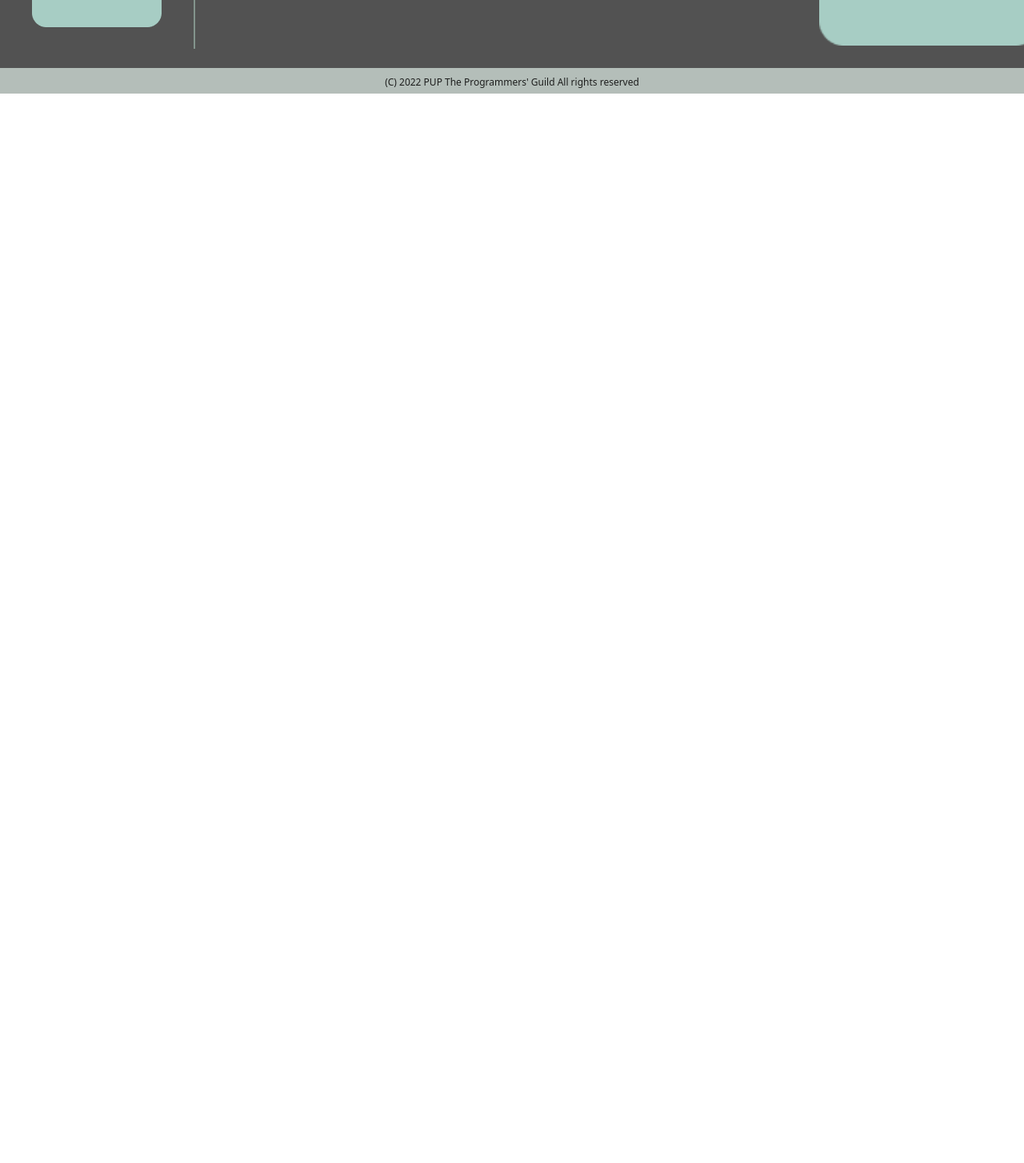
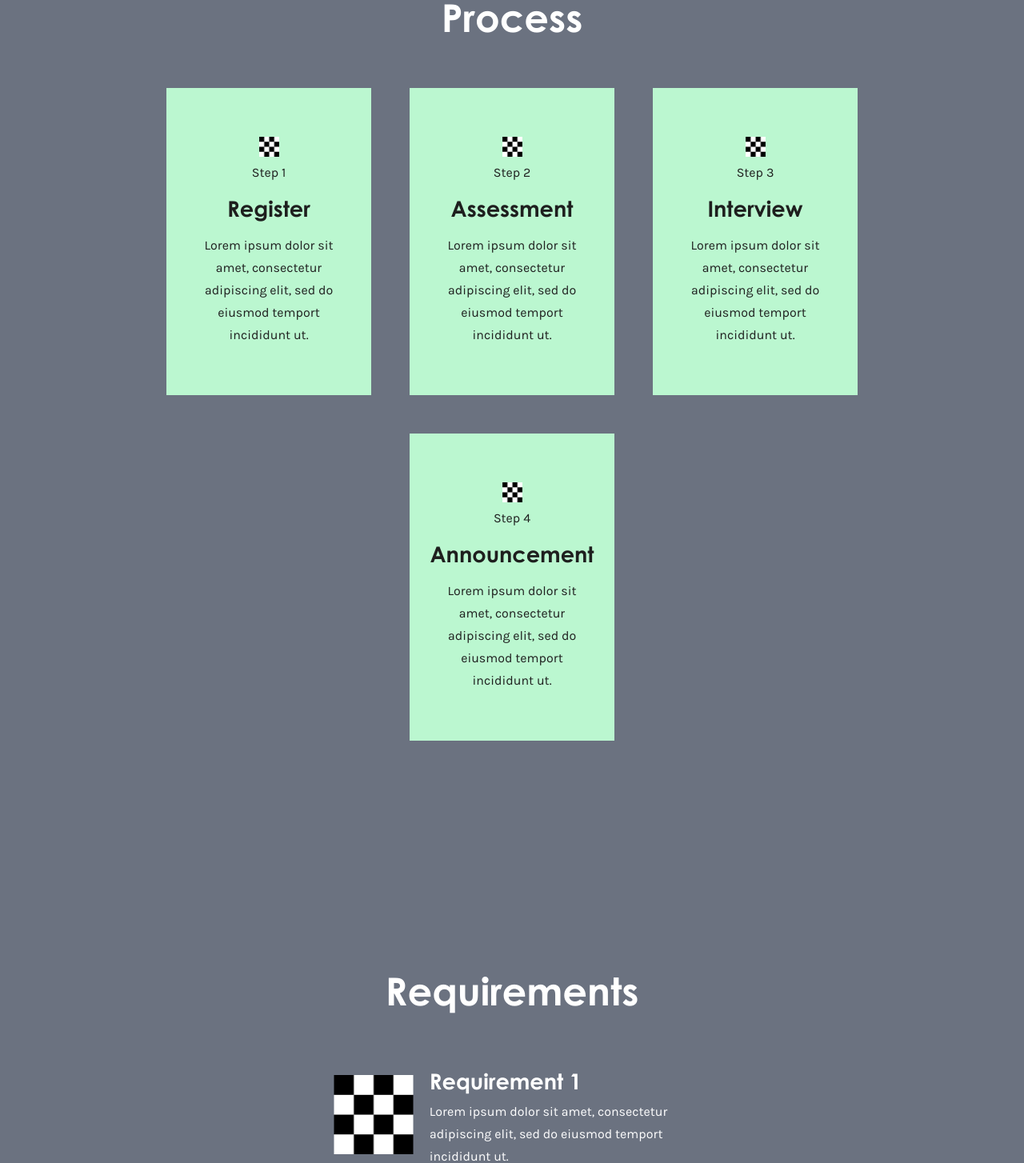
Before and after one commit to PUP-The-Programmers-Guild/TPGWebsite, a Next.js app: page /register in a window 1280 px wide. Shown: the part 1043-2497 px from the top of the page at 80% size. Before the commit the page ends 1160 px from the top, so only its background shows below. Built offline with nearby package versions, Linux system fonts and the light colour scheme; what tailwind-gradient-mask-image would draw is missing.

Commit message:
Added Process Section and Requirements Section
* Added devskolar requirement and process section on the updated dev
* Fix file organization/Type Error/Document Formatting

```diff
--- /dev/null
+++ b/src/components/Devskolar/Process/Process.tsx
@@ -0,0 +1,43 @@
+import React from "react";
+import ProcessBox from "./ProcessBox";
+import Placeholder from "../../../../public/Placeholder2.png";
+
+const processInfo = [
+  {
+    processStep: "Register",
+    processImage: Placeholder,
+    processText: "Lorem ipsum dolor sit amet, consectetur adipiscing elit, sed do eiusmod temport incididunt ut.",
+  },
+  {
+    processStep: "Assessment",
+    processImage: Placeholder,
+    processText: "Lorem ipsum dolor sit amet, consectetur adipiscing elit, sed do eiusmod temport incididunt ut.",
+  },
+  {
+    processStep: "Interview",
+    processImage: Placeholder,
+    processText: "Lorem ipsum dolor sit amet, consectetur adipiscing elit, sed do eiusmod temport incididunt ut.",
+  },
+  {
+    processStep: "Announcement",
+    processImage: Placeholder,
+    processText: "Lorem ipsum dolor sit amet, consectetur adipiscing elit, sed do eiusmod temport incididunt ut.",
+  },
+];
+
+export default function ProcessSection() {
+  return (
+    <section className="item-center relative flex flex-col justify-center gap-16 bg-gray-500 px-44 py-44">
+      <div className="item-center flex justify-center">
+        <p className="font-heading text-[3rem] font-bold leading-[49px] text-white">
+          Process
+        </p>
+      </div>
+      <div className="flex flex-wrap items-center justify-center gap-12">
+        {processInfo.map((link, index) => (
+          <ProcessBox key={`Process-${index + 1}`} processNum = {index + 1} {...link} />
+        ))}
+      </div>
+    </section>
+  );
+}
--- /dev/null
+++ b/src/components/Devskolar/Process/ProcessBox.tsx
@@ -0,0 +1,25 @@
+import React from "react";
+import Image from "next/image";
+import { StaticImageData } from "next/image";
+
+export interface ProcessInfo {
+  processNum: number;
+  processStep: string;
+  processImage: StaticImageData;
+  processText: string;
+}
+
+export default function ProcessBox({processNum, processStep,processImage,processText }: ProcessInfo) {
+  return (
+    <div className="flex h-96 w-64 flex-col items-center justify-center gap-2 bg-green-200 px-8 py-7">
+      <Image src={processImage} alt="placeholder" width="25" height="25" />
+      <p className="text-center font-body text-base leading-[24px]">
+        Step {processNum}
+      </p>
+      <p className="min-w-max text-center font-heading text-[1.7rem] font-bold leading-[49px]">
+        {processStep}
+      </p>
+      <p className="text-center font-body text-base leading-[28px]">{processText}</p>
+    </div>
+  );
+}
--- /dev/null
+++ b/src/components/Devskolar/Requirements/RequirementBars.tsx
@@ -0,0 +1,27 @@
+import React from "react";
+import Image from "next/image";
+import { StaticImageData } from "next/image";
+
+export interface ReqDetails {
+  reqTitle: number;
+  reqImage: StaticImageData;
+  reqText: string;
+}
+
+export default function ReqBars({ reqTitle, reqImage, reqText }: ReqDetails) {
+  return (
+    <div className="flex flex-row flex-wrap items-center justify-center gap-5 max-lg:flex-col max-lg:gap-1">
+      <div>
+        <Image src={reqImage} alt="placeholder" width="100" height="100" />
+      </div>
+      <div className="flex w-2/5 flex-col items-start justify-center max-lg:items-center max-lg:gap-1">
+        <p className="font-heading text-[1.7rem] font-bold leading-[49px] text-white max-lg:text-center">
+          Requirement {reqTitle}
+        </p>
+        <p className="text-left font-body text-base leading-[28px] text-white max-lg:text-center">
+          {reqText}
+        </p>
+      </div>
+    </div>
+  );
+}
--- /dev/null
+++ b/src/components/Devskolar/Requirements/Requirements.tsx
@@ -0,0 +1,46 @@
+import React from "react";
+import ReqBars from "./RequirementBars";
+import Placeholder from "../../../../public/Placeholder2.png";
+
+const reqInfo = [
+  {
+    reqImage: Placeholder,
+    reqText: "Lorem ipsum dolor sit amet, consectetur adipiscing elit, sed do eiusmod temport incididunt ut.",
+  },
+  {
+    reqImage: Placeholder,
+    reqText: "Lorem ipsum dolor sit amet, consectetur adipiscing elit, sed do eiusmod temport incididunt ut.",
+  },
+  {
+    reqImage: Placeholder,
+    reqText: "Lorem ipsum dolor sit amet, consectetur adipiscing elit, sed do eiusmod temport incididunt ut.",
+  },
+  {
+    reqImage: Placeholder,
+    reqText: "Lorem ipsum dolor sit amet, consectetur adipiscing elit, sed do eiusmod temport incididunt ut.",
+  },
+];
+
+export default function RequirementSection() {
+  return (
+    <section className="item-center relative flex flex-col justify-center gap-20 bg-gray-500 px-44 py-28">
+      <div className="item-center flex flex-col justify-center gap-16">
+        <div className="item-center flex justify-center">
+          <p className="font-heading text-[3rem] font-bold leading-[49px] text-white">
+            Requirements
+          </p>
+        </div>
+        <div className="flex flex-col items-center justify-center gap-2 max-lg:gap-10">
+          {reqInfo.map((link,index) => (
+            <ReqBars key={`Process-${index + 1}`} reqTitle = {index + 1} {...link} />
+          ))}
+        </div>
+        <div className="item-center flex justify-center">
+          <button className="w-96 bg-white px-5 py-2.5 text-center text-[1.5rem] font-semibold leading-[28px] text-black">
+            Let's Start!
+          </button>
+        </div>
+      </div>
+    </section>
+  );
+}
--- a/src/pages/register.tsx
+++ b/src/pages/register.tsx
@@ -1,4 +1,6 @@
-import HeroSection from "../components/Devskolar/Hero";
+import HeroSection from "../components/Devskolar/Hero/Hero";
+import ProcessSection from "../components/Devskolar/Process/Process";
+import RequirementSection from "../components/Devskolar/Requirements/Requirements";
 
 export default function RegisterPage() {
   return (
@@ -8,6 +10,8 @@ export default function RegisterPage() {
         titleSecondPart="DEV"
         titleThirdPart="SKOLAR"
       />
+      <ProcessSection/> {/*Process Section*/}
+      <RequirementSection/>  {/*Requirement Section*/}
       {/* The rest of your page content goes here */}
     </div>
   );
```
Also changed, not shown: public/Placeholder2.png (added), src/components/Devskolar/Hero/Hero.module.css (renamed from src/components/Devskolar/Hero.module.css), src/components/Devskolar/Hero/Hero.tsx (renamed from src/components/Devskolar/Hero.tsx), src/components/Devskolar/Hero/HeroSteps.tsx (renamed from src/components/Devskolar/HeroSteps.tsx).
